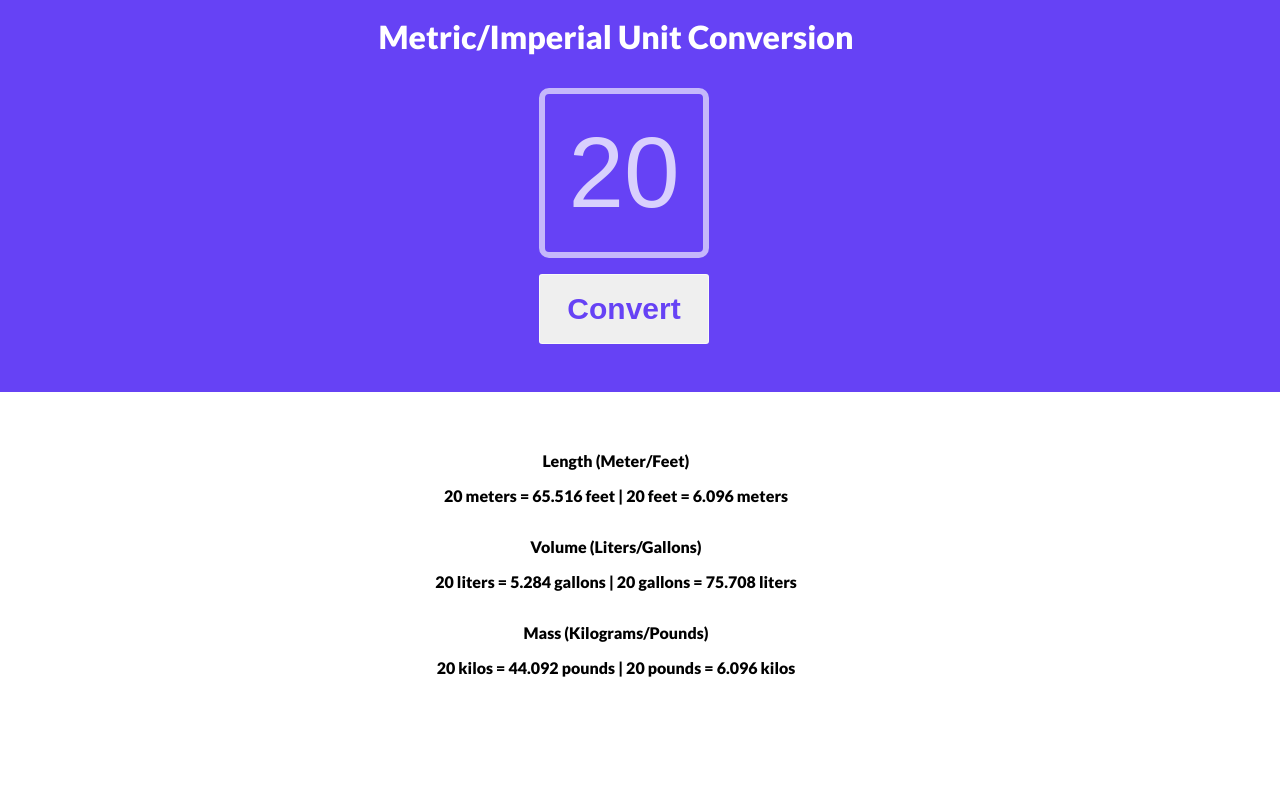
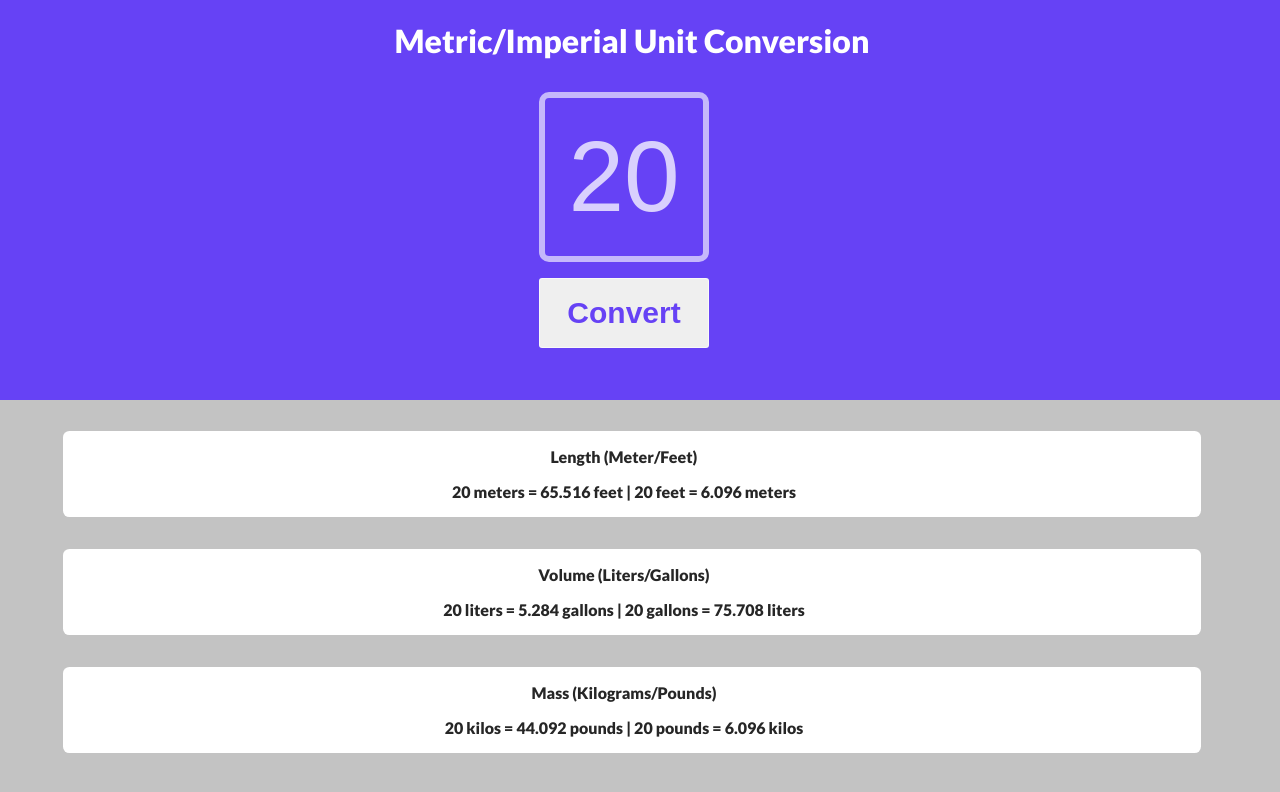
Before and after one commit to dubeysuraj864/Unit-converter, a plain HTML site: page index.html in a window 1280 px wide. Drawn offline with Linux system fonts and the light colour scheme; a web font is replaced by a local one.

Commit message:
second commit

```diff
--- a/index.html
+++ b/index.html
@@ -17,15 +17,15 @@
             <div class="button" ><button id="btn-el">Convert</button></div>
         </div>
         <div class="bottom">
-            <div class="length">
+            <div class="child-1">
                 <div class="text">Length (Meter/Feet)</div>
                 <div class="result">20 meters = 65.516 feet | 20 feet = 6.096 meters</div>
             </div>
-            <div class="length">
+            <div class="child-2">
                 <div class="text">Volume (Liters/Gallons)</div>
                 <div class="result">20 liters = 5.284 gallons | 20 gallons = 75.708 liters</div>
             </div>
-            <div class="length">
+            <div class="child-3">
                 <div class="text">Mass (Kilograms/Pounds)</div>
                 <div class="result">20 kilos = 44.092 pounds | 20 pounds = 6.096 kilos</div>
             </div>
--- a/style.css
+++ b/style.css
@@ -7,12 +7,17 @@
 body{
     font-family: 'Lato', sans-serif;
     font-weight: 600;
-    width: 100vw;
+    width: 100%;
     height: 100vh;
+    background: rgba(186, 186, 186, 0.623);
 }
+
 .container{
+    width: 100%;
     text-align: center;
     height: 100vh;
+    margin: 0;
+    padding: 0;
 }
 .top{
     width: 100vw;
@@ -33,10 +38,15 @@ div{
     flex-direction: column;
     justify-content: center;
     align-items: center;
+    background: rgba(186, 186, 186, 0.623);
 }
 .heading{
     color: white;
     font-size: 2em;
+    margin-left: auto;
+    width: 100%;
+    padding: 0;
+    margin-bottom: 1em;
 }
 button{
     width: 170px;
@@ -47,6 +57,7 @@ button{
     border-radius: .1em;
     outline: none;
     border: .06em solid rgba(255, 255, 255, 0.623);
+
 }
 input{
     width: 170px;
@@ -71,3 +82,13 @@ input::-webkit-inner-spin-button {
   -webkit-appearance: none;
   margin: 0;
 }
+
+.child-1, .child-2, .child-3{
+    background-color: #fff;
+    color: rgb(38, 38, 38);
+    width: 90%;
+    margin: 1em;
+    padding: 0;
+    padding-top: 1em;
+    border-radius: .4em;
+}
```
